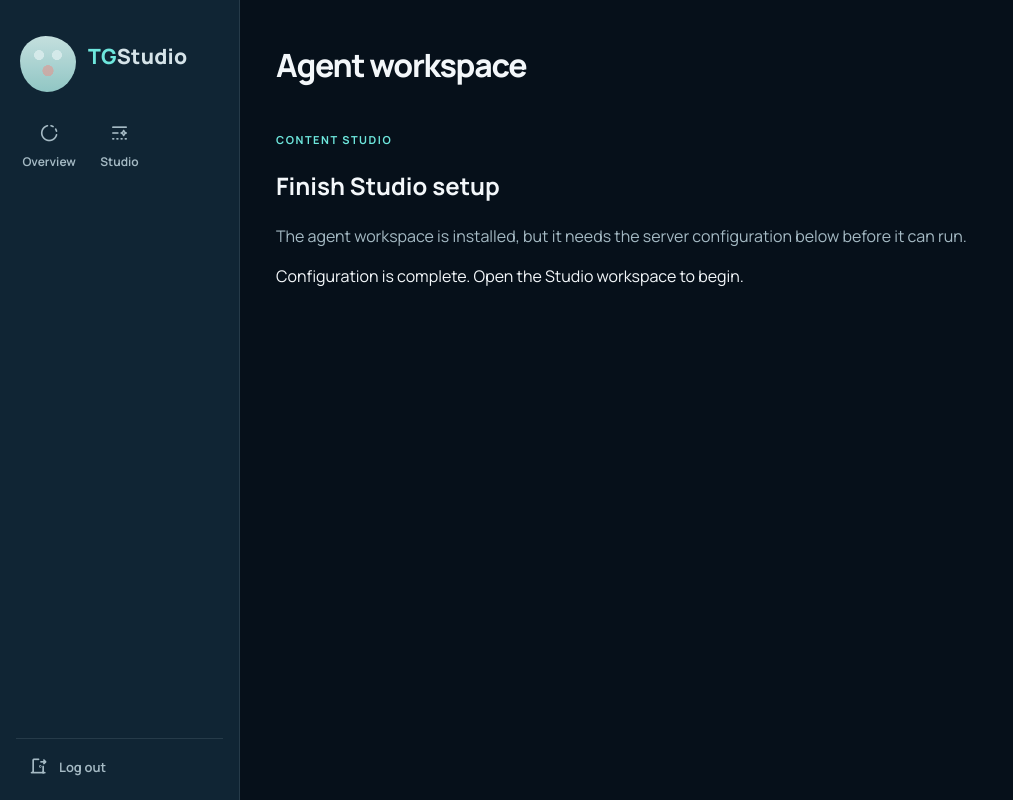
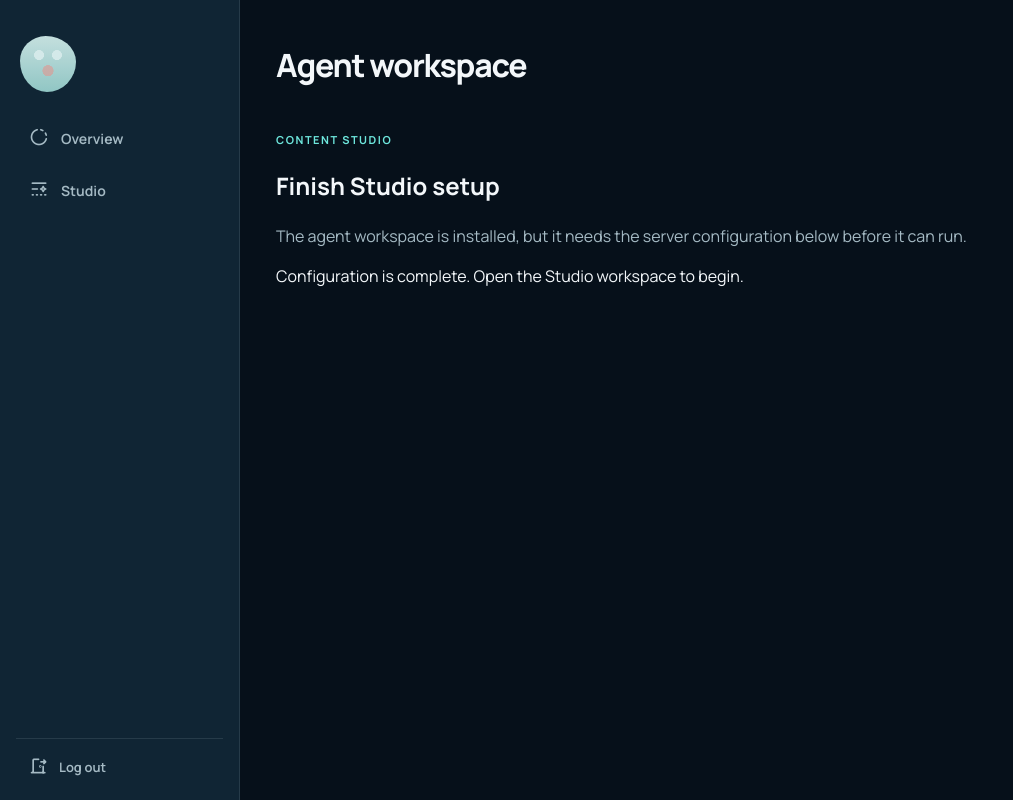
Before and after one commit to Biryukovlex/tg-studio, a Python web app: template app/web/templates/studio.html in a window 1280 px wide. Shown: the whole page, without its empty margins (0-1013 px from the left). Run offline with Jinja, Linux system fonts and the light colour scheme; the template is opened without the code that fills it, so the values that code supplies are empty.

Commit message:
Stack the sidebar menu and use the mascot without a wordmark

```diff
--- a/app/web/static/style.css
+++ b/app/web/static/style.css
@@ -1665,11 +1665,10 @@ body { font-size:16px; }
 @media(min-width:681px) {
   .sidebar { height:100dvh; padding:12px 16px 12px; gap:14px; }
   .brand-junction { min-height:88px; justify-content:flex-start; gap:8px; margin:0; }
-  .brand-junction .brand-wordmark { margin:0; font-size:21px; flex:none; }
   .ghost-trigger { flex:none; width:64px; min-height:80px; }
   .ghost-trigger .ghost-scene { width:64px; height:64px; }
-  .sidebar-nav { flex:none; display:grid; grid-template-columns:repeat(3,minmax(0,1fr)); gap:4px; }
-  .sidebar-link { min-height:60px; gap:7px; padding:8px 4px; font-size:12px; font-weight:650; border-radius:9px; }
+  .sidebar-nav { flex:none; display:grid; grid-template-columns:minmax(0,1fr); gap:4px; }
+  .sidebar-link { min-height:48px; flex-direction:row; justify-content:flex-start; gap:12px; padding:10px 12px; font-size:14px; font-weight:650; border-radius:9px; }
   .sidebar-link i { display:block; font-size:20px; }
   .sidebar-link.active { background:#16323c; border-color:transparent; }
   .sidebar-link.active::before { display:none; }
@@ -1684,14 +1683,12 @@ body { font-size:16px; }
 @media(max-width:1080px) and (min-width:681px) {
   :root { --sidebar-width:212px; }
   .sidebar { padding-inline:12px; }
-  .brand-junction .brand-wordmark { font-size:19px; }
   .ghost-trigger { width:56px; }
   .ghost-trigger .ghost-scene { width:56px; height:56px; }
   .topbar { padding-inline:24px; }
   #main-content { padding-inline:24px; }
 }
 @media(max-width:680px) {
-  .brand-junction > .brand-wordmark { display:none; }
   .sidebar-context { display:none; }
   .topbar { position:sticky; top:0; z-index:50; min-height:0; padding:18px 16px 16px 68px; gap:14px; flex-wrap:wrap; }
   .topbar .page-heading h1 { font-size:27px; }
@@ -1701,7 +1698,6 @@ body { font-size:16px; }
   .topbar .settings-view-tabs a { flex:1; text-align:center; }
   #main-content { padding:16px 16px 88px; }
   .studio-mobile-brand { display:flex; align-items:center; height:60px; padding:0 16px 0 68px; border-bottom:1px solid var(--line); }
-  .studio-mobile-brand .brand-wordmark { font-size:21px; margin:0; }
   .studio-page .workspace { grid-template-rows:60px minmax(0,1fr); }
   .settings-layout > .settings-stack { margin-top:0; }
   .sidebar-context + .sidebar-foot { margin-top:0; }
--- a/app/web/templates/base.html
+++ b/app/web/templates/base.html
@@ -28,7 +28,6 @@
           aria-label="Replay ghost animation">
           <span class="ghost-fallback" aria-hidden="true"></span>
         </button>
-        <a class="brand-wordmark" href="/" aria-label="{{ app_name }} home"><span>TG</span>Studio</a>
       </div>
 
       <nav class="sidebar-nav">
@@ -61,9 +60,7 @@
 
     <div class="workspace">
       {% if ghost_mode == 'studio' %}
-      <header class="studio-mobile-brand">
-        <a class="brand-wordmark" href="/" aria-label="{{ app_name }} home"><span>TG</span>Studio</a>
-      </header>
+      <div class="studio-mobile-brand" aria-hidden="true"></div>
       {% endif %}
       <header class="topbar">
         <div class="page-heading">
```
Also changed, not shown: tests/test_branding.py (+3 -3 lines).
